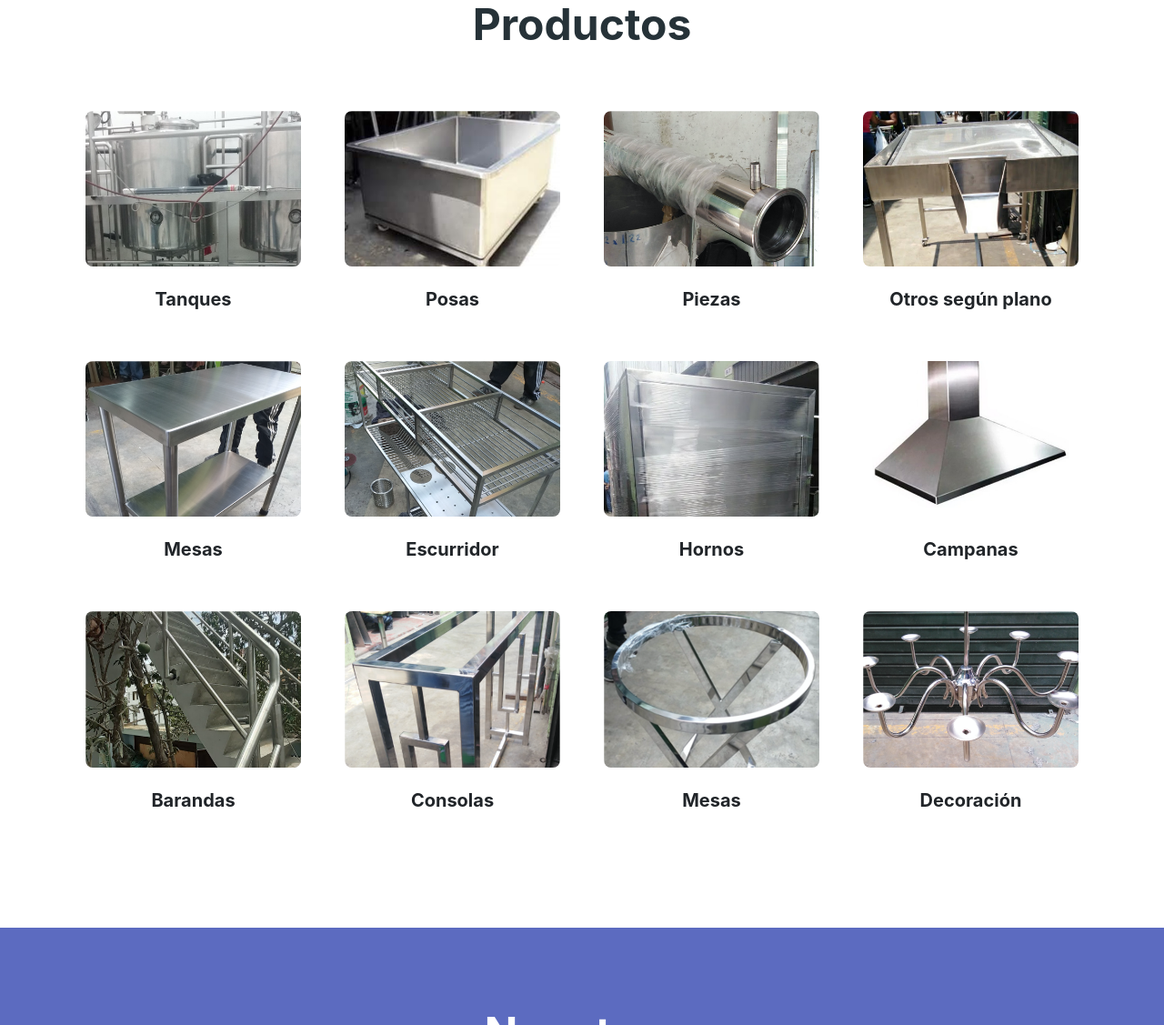
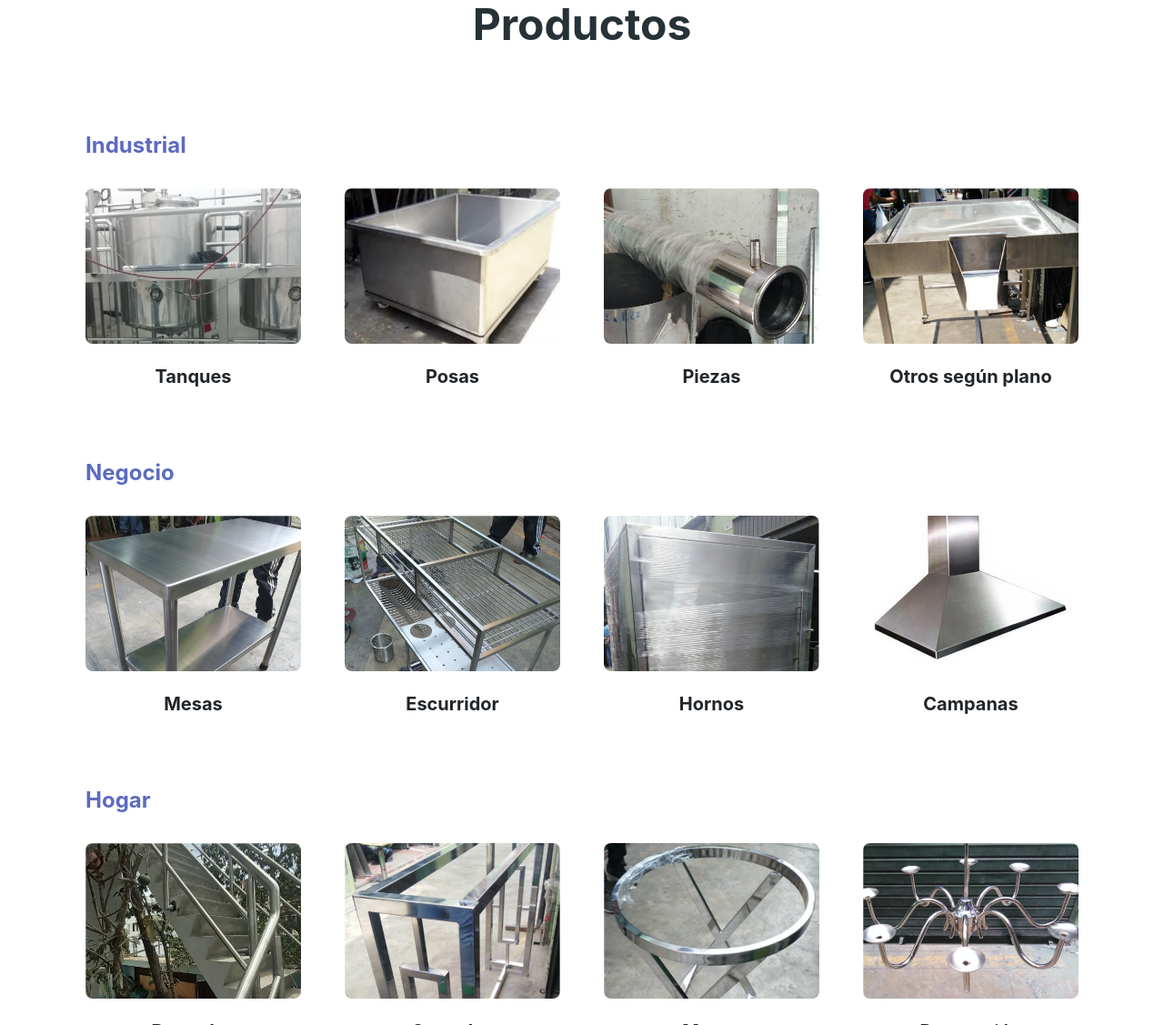
Before and after one commit to bsoto24/Acinox, a plain HTML site: page index.html in a window 1280 px wide. Shown: the part 1400-2527 px from the top of the page at 91% size. Drawn offline with nearby package versions, Linux system fonts and the light colour scheme; a web font is replaced by a local one.

Commit message:
Add product types

```diff
--- a/index.html
+++ b/index.html
@@ -107,6 +107,11 @@
                 <!-- Grid Items-->
                 <div class="row justify-content-center">
                     <!-- Productos -->
+                    <div class="col-12 text-primary">
+                        <br>
+                        <h4>Industrial</h4>
+                        <br>
+                    </div>
                     <div class="col-md-6 col-lg-3 mb-5">
                         <div class="portfolio-item mx-auto">
                             <img class="img-fluid" src="assets/img/productos/producto1.png"/>
@@ -143,6 +148,12 @@
                             <h5>Otros según plano</h5>
                         </div>
                     </div>
+
+                    <div class="col-12 text-primary">
+                        <br>
+                        <h4>Negocio</h4>
+                        <br>
+                    </div>
                     <div class="col-md-6 col-lg-3 mb-5">
                         <div class="portfolio-item mx-auto">
                             <img class="img-fluid" src="assets/img/productos/producto5.png"/>
@@ -178,6 +189,12 @@
                             <br>
                             <h5>Campanas</h5>
                         </div>
+                    </div>
+
+                    <div class="col-12 text-primary">
+                        <br>
+                        <h4>Hogar</h4>
+                        <br>
                     </div>
                     <div class="col-md-6 col-lg-3 mb-5">
                         <div class="portfolio-item mx-auto">
```
